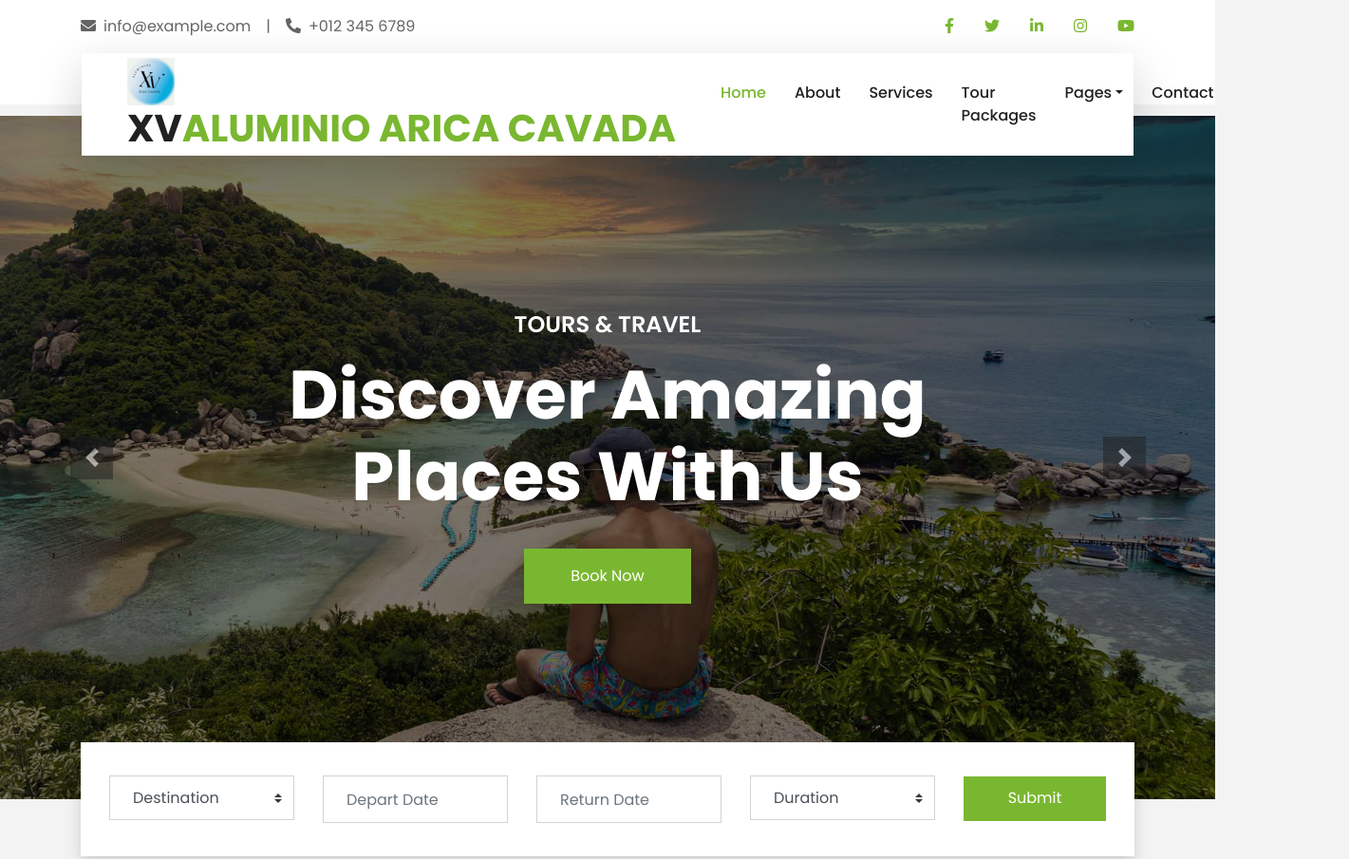
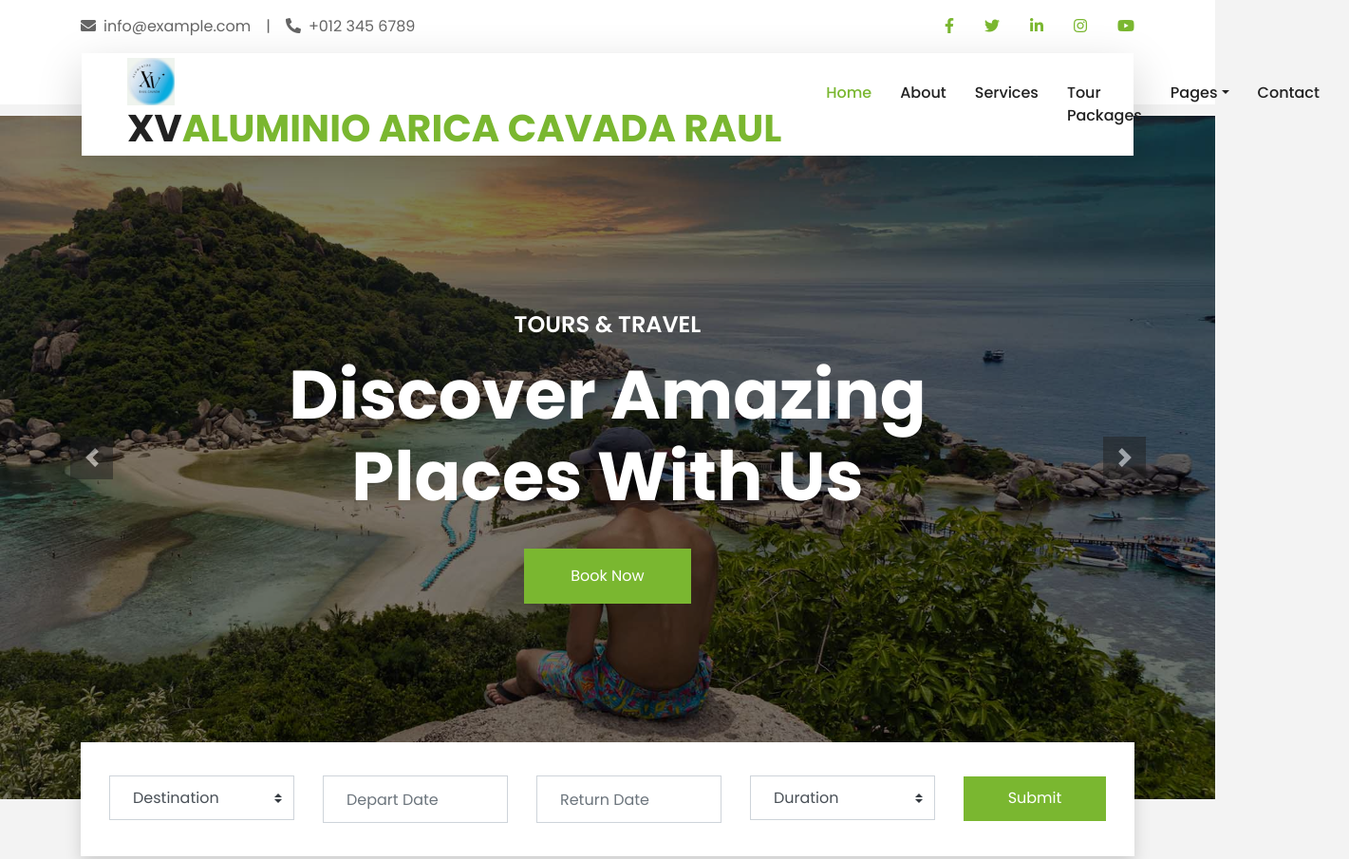
Before and after one commit to Julandrius/Travel-Site-Test, a plain HTML site: page index.html in a window 1280 px wide. Shown: the top 905 px of the page at 95% size, 1421 px wide, since content can reach past the window. Drawn offline with nearby package versions, Linux system fonts and the light colour scheme.

Commit message:
MODIFICACION DE NOMBRE

```diff
--- a/index.html
+++ b/index.html
@@ -69,7 +69,7 @@
       <nav class="navbar navbar-expand-lg bg-light navbar-light shadow-lg py-3 py-lg-0 pl-3 pl-lg-5">
         <a href="" class="navbar-brand">
           <img src="/img/logo-xv_aluminio.jpg" class="img-logo-header" alt="" srcset="">
-          <h1 class="m-0 text-primary"><span class="text-dark">XV</span>ALUMINIO ARICA CAVADA</h1>
+          <h1 class="m-0 text-primary"><span class="text-dark">XV</span>ALUMINIO ARICA CAVADA RAUL</h1>
         </a>
         <button type="button" class="navbar-toggler" data-toggle="collapse" data-target="#navbarCollapse">
           <span class="navbar-toggler-icon"></span>
```
